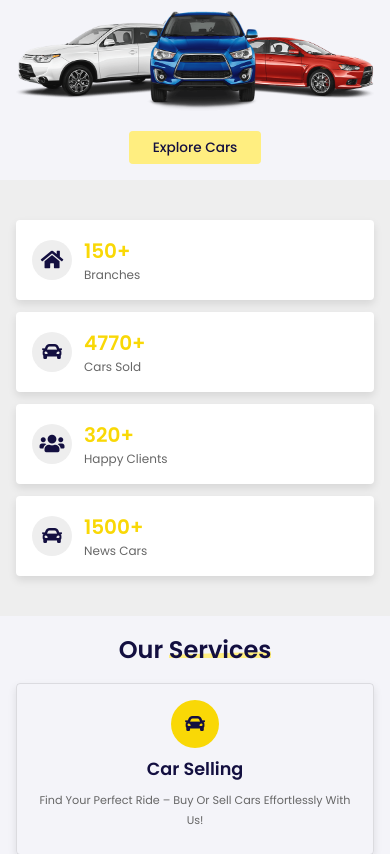
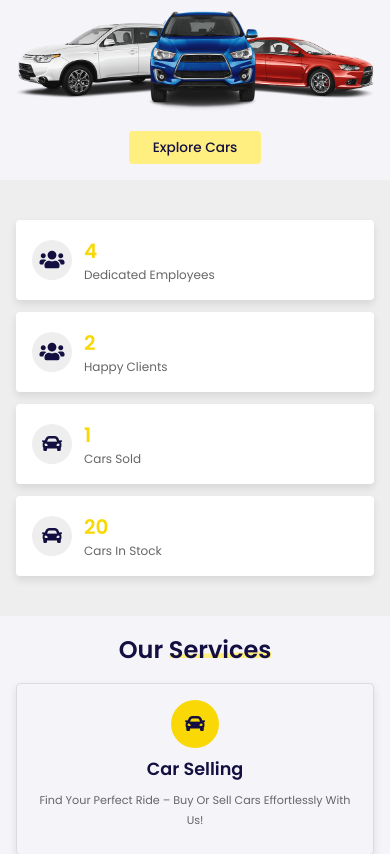
Before and after one commit to A00313/Database-Managment, a Flask app: page / in a window 390 px wide. Shown: the part 121-975 px from the top of the page. Run offline with Flask 3, Linux system fonts and the light colour scheme; data comes from the database, SQL or seed files in the repository; both versions use the stored data as it was after the commit; tables that the repository leaves empty hold one stand-in row (values such as "Sample post").

Commit message:
Add agg functions to home page
Add agg functions to homepage
remove login button from employee details page
add numeric requirement for phone number in registration
repoint payment confirmation to '/' instead of '/home' because of the agg functions

```diff
--- a/app.py
+++ b/app.py
@@ -358,41 +358,6 @@ def init_db():
     conn.commit()
     conn.close()
 
-# API endpoint to get users
-
-
-@app.route('/api/users', methods=['GET'])
-def get_users():
-    conn = get_db_connection()
-    users = conn.execute('SELECT * FROM users').fetchall()
-    conn.close()
-    return jsonify([dict(user) for user in users])
-
-# API endpoint to get products
-
-
-@app.route('/api/products', methods=['GET'])
-def get_products():
-    conn = get_db_connection()
-    products = conn.execute('SELECT * FROM products').fetchall()
-    conn.close()
-    return jsonify([dict(product) for product in products])
-
-# API endpoint to get orders
-
-
-@app.route('/api/orders', methods=['GET'])
-def get_orders():
-    conn = get_db_connection()
-    orders = conn.execute('''
-        SELECT orders.id, users.name, products.name AS product_name, orders.quantity
-        FROM orders
-        JOIN users ON orders.user_id = users.id
-        JOIN products ON orders.product_id = products.id
-    ''').fetchall()
-    conn.close()
-    return jsonify([dict(order) for order in orders])
-
 # API endpoint to get all cars (from veh_info table)
 @app.route('/api/cars', methods=['GET'])
 def get_cars():
@@ -468,10 +433,23 @@ def get_vehicle_sale(veh_inv_id):
 
 @app.route("/")
 def connect():
+    conn = get_db_connection()
+    cursor = conn.cursor()
+    cursor.execute('SELECT COUNT(*) as count FROM emp_info WHERE emp_id <> "emp0"')
+    employee_count = cursor.fetchone()['count']
+    cursor.execute('SELECT SUM(inventory_count) as count FROM veh_inv')
+    vehicle_count = cursor.fetchone()['count']
+    cursor.execute('SELECT COUNT(*) as count FROM cust_info')
+    customer_count = cursor.fetchone()['count']
+    cursor.execute('SELECT COUNT(*) as count FROM purchases')
+    transaction_count = cursor.fetchone()['count']
+    conn.close()
+
     if current_user_id:
         current_user = get_username(current_user_id)
-        return render_template("index.html").replace('var currentUser = null;', f'var currentUser = "{current_user}";')
-    return render_template("index.html")
+        return render_template('index.html', employee_count=employee_count, vehicle_count=vehicle_count, customer_count=customer_count, transaction_count=transaction_count).replace('var currentUser = null;', f'var currentUser = "{current_user}";')
+    return render_template('index.html', employee_count=employee_count, vehicle_count=vehicle_count, customer_count=customer_count, transaction_count=transaction_count)
+
 
 
 @app.route('/login', methods=['GET', 'POST'])
@@ -863,10 +841,6 @@ def payment():
         return redirect(url_for('login'))
     return render_template('payment.html')
 
-@app.route('/home')
-def home():
-    return render_template('index.html')
-
 @app.route('/cars')
 def cars():
     return render_template('cars.html')
--- a/templates/confirmation.html
+++ b/templates/confirmation.html
@@ -75,7 +75,7 @@
 
         <p>Thank you for your purchase! We will send you an email with further details and a receipt.</p>
 
-        <a href="/home" class="back-button">Go Back to Home</a>
+        <a href="/" class="back-button">Go Back to Home</a>
 
         <div class="footer">
             <p>&copy; 2024 CarStore - All Rights Reserved</p>
--- a/templates/employee_detail.html
+++ b/templates/employee_detail.html
@@ -23,10 +23,6 @@
         <a href="/cars">Cars</a>
         <a href="/employees">Employees</a>
     </nav>
-    <div id="login-btn">
-        <a href="/login" class="btn">login</a>
-        <i class="far fa-user"></i>
-    </div>
 </header>
 
 <section class="employee-detail-section">
--- a/templates/index.html
+++ b/templates/index.html
@@ -56,34 +56,34 @@
 <section class="icons-container">
 
     <div class="icons">
-        <i class="fas fa-home"></i>
+        <i class="fas fa-users"></i>
         <div class="content">
-            <h3>150+</h3>
-            <p>branches</p>
+            <h3>{{ employee_count }}</h3>
+            <p>Dedicated Employees</p>
+        </div>
+    </div>
+
+    <div class="icons">
+        <i class="fas fa-users"></i>
+        <div class="content">
+            <h3>{{customer_count}}</h3>
+            <p>Happy clients</p>
         </div>
     </div>
 
     <div class="icons">
         <i class="fas fa-car"></i>
         <div class="content">
-            <h3>4770+</h3>
+            <h3>{{transaction_count}}</h3>
             <p>cars sold</p>
-        </div>
-    </div>
-
-    <div class="icons">
-        <i class="fas fa-users"></i>
-        <div class="content">
-            <h3>320+</h3>
-            <p>happy clients</p>
         </div>
     </div>
 
     <div class="icons">
         <i class="fas fa-car"></i>
         <div class="content">
-            <h3>1500+</h3>
-            <p>news cars</p>
+            <h3>{{vehicle_count}}</h3>
+            <p>Cars in stock</p>
         </div>
     </div>
 
--- a/templates/regist.html
+++ b/templates/regist.html
@@ -50,7 +50,7 @@
             </div>
             <div class="form-group">
                 <label for="phone_num">Phone Number:</label>
-                <input type="tel" id="phone_num" name="phone_num" pattern="[0-9]+" title="Please enter numbers only" required>
+                <input type="tel" id="phone_num" name="phone_num" pattern="\d*", inputmode="numeric", title="Please enter numbers only" required>
             </div>
             <div class="form-group">
                 <label for="birthday">Birthday:</label>
```
Also changed, not shown: example.db.
